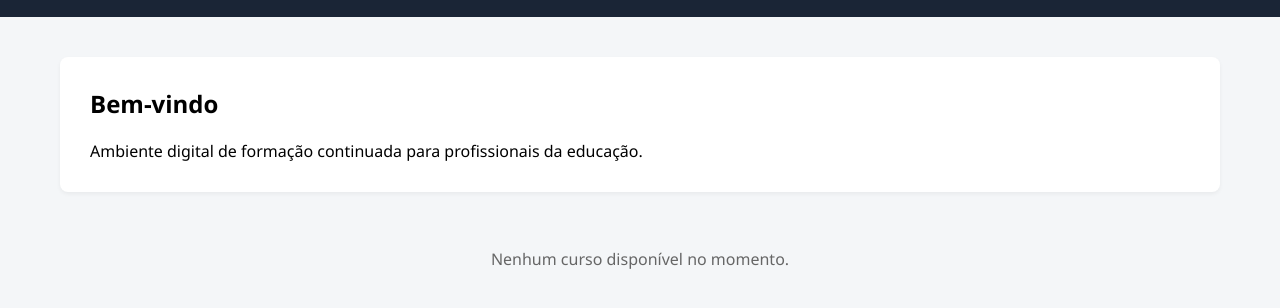
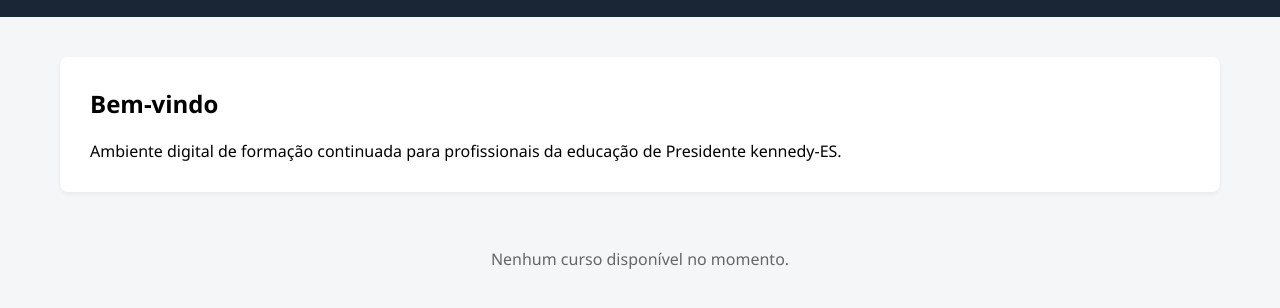
Before and after one commit to ronyinfo/portal-educacional, a plain HTML site: page index.html in a window 1280 px wide. Shown: the part 80-388 px from the top of the page. Drawn offline with Linux system fonts and the light colour scheme.

Commit message:
Revise index.html for educational platform
Updated the HTML structure and content for the educational platform, including changes to the welcome message and user interface elements.

```diff
--- a/index.html
+++ b/index.html
@@ -27,7 +27,7 @@
 <main style="max-width: 1200px !important; width: 100% !important; margin: 40px auto !important; padding: 0 20px !important; box-sizing: border-box !important;">
     <div class="boas-vindas" style="background: white !important; padding: 30px !important; border-radius: 8px !important; box-shadow: 0 2px 4px rgba(0,0,0,0.05) !important; margin-bottom: 40px !important; text-align: left !important;">
         <h2 style="margin-top: 0 !important;">Bem-vindo</h2>
-        <p style="margin-bottom: 0 !important;">Ambiente digital de formação continuada para profissionais da educação.</p>
+        <p style="margin-bottom: 0 !important;">Ambiente digital de formação continuada para profissionais da educação de Presidente kennedy-ES.</p>
     </div>
 
     <div id="lista-cursos" class="cursos-grid" style="display: flex !important; flex-wrap: wrap !important; gap: 20px !important; width: 100% !important;"></div>
```
